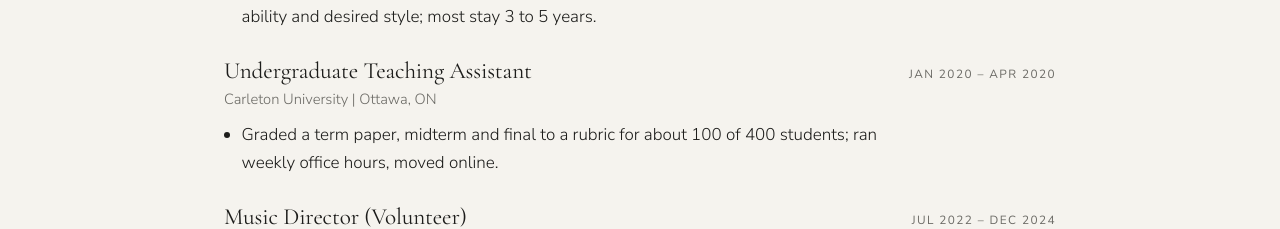
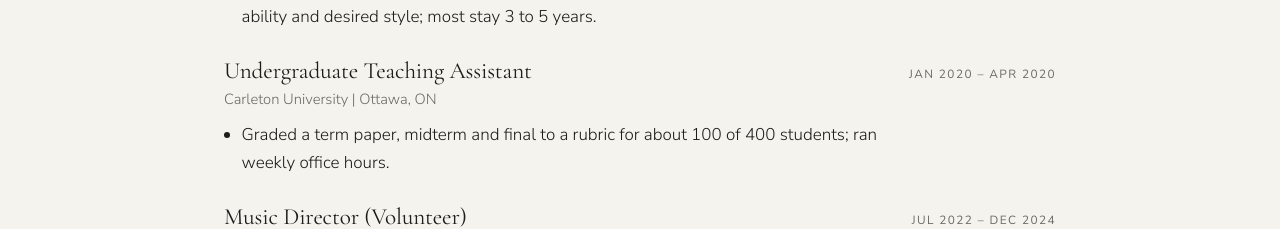
Before and after one commit to stevenestafanos/stevenestafanos.github.io, a plain HTML site: page resume.html in a window 1280 px wide. Shown: the part 2040-2269 px from the top of the page. Drawn offline with nearby package versions, Linux system fonts and the light colour scheme.

Commit message:
Update resume.html

```diff
--- a/resume.html
+++ b/resume.html
@@ -119,7 +119,7 @@
         <div class="job">
           <div class="hd"><h3>Undergraduate Teaching Assistant</h3><span class="when">Jan 2020 &ndash; Apr 2020</span></div>
           <p class="org">Carleton University | Ottawa, ON</p>
-          <ul><li>Graded a term paper, midterm and final to a rubric for about 100 of 400 students; ran weekly office hours, moved online.</li></ul>
+          <ul><li>Graded a term paper, midterm and final to a rubric for about 100 of 400 students; ran weekly office hours.</li></ul>
         </div>
         <div class="job">
           <div class="hd"><h3>Music Director (Volunteer)</h3><span class="when">Jul 2022 &ndash; Dec 2024</span></div>
```
